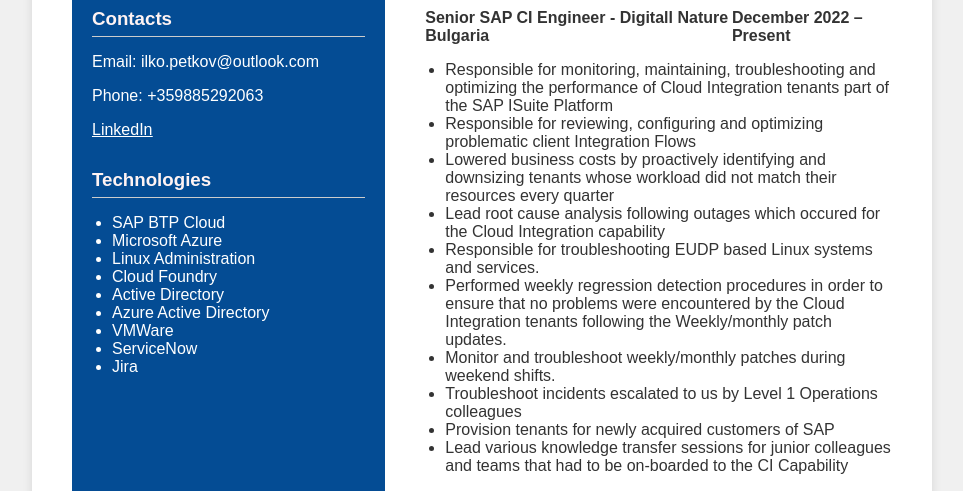
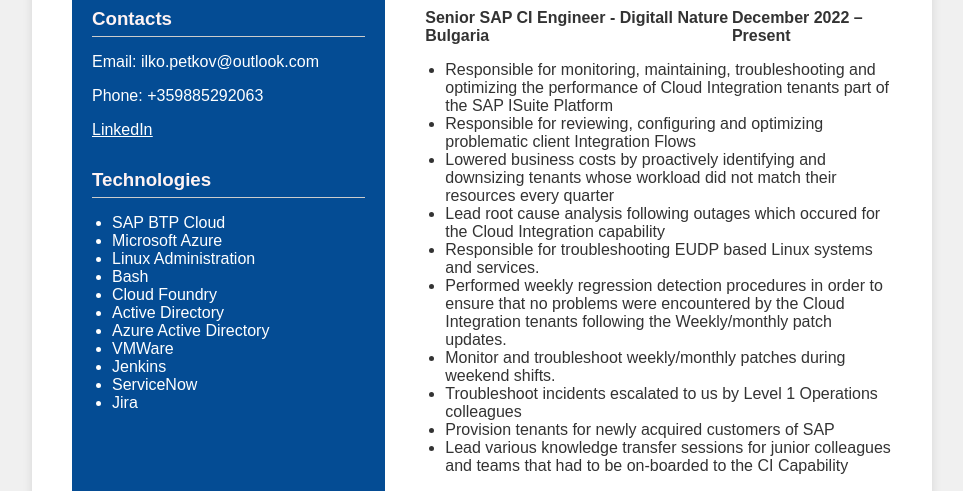
Before and after one commit to ipetkov00/Resume, a plain HTML site: page index.html in a window 1280 px wide. Shown: the part 309-800 px from the top of the page, without its empty margins (158-1121 px from the left). Drawn offline with Linux system fonts and the light colour scheme.

Commit message:
Addition

```diff
--- a/index.html
+++ b/index.html
@@ -27,10 +27,12 @@
             <li>SAP BTP Cloud</li>
             <li>Microsoft Azure</li>
             <li>Linux Administration</li>
+            <li>Bash</li>
             <li>Cloud Foundry</li>
             <li>Active Directory</li>
             <li>Azure Active Directory</li>
             <li>VMWare</li>
+            <li>Jenkins</li>
             <li>ServiceNow</li>
             <li>Jira</li>
           </ul>
```
